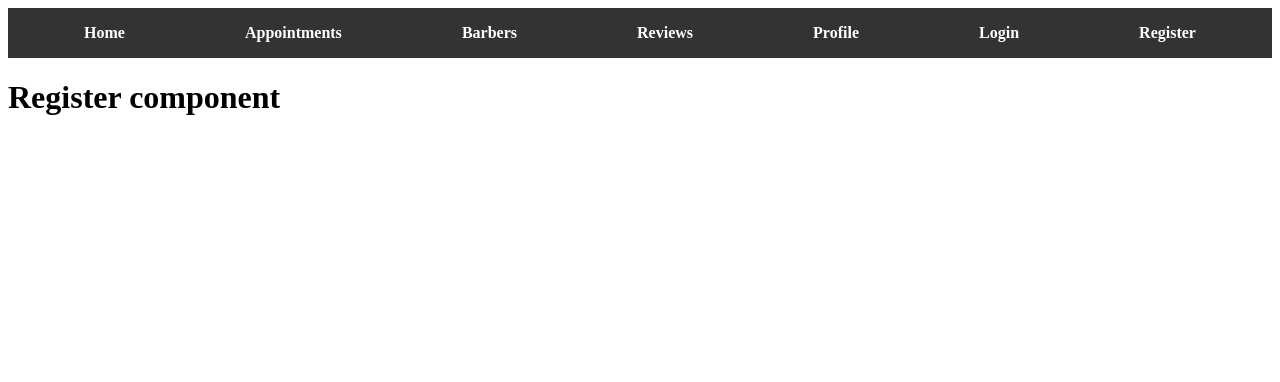
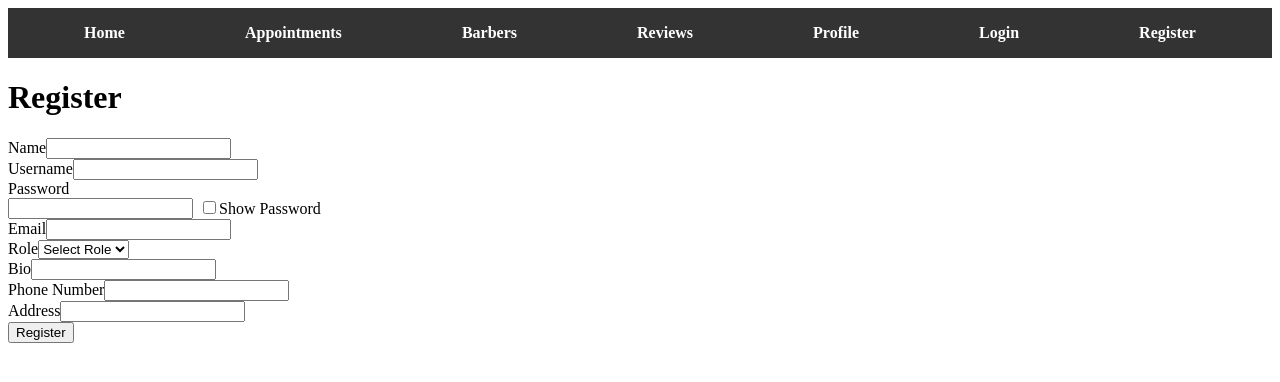
Before and after one commit to Batista0523/BarbApp-FrontEnd, a React (Vite) app: page /register in a window 1280 px wide. Shown: the top 382 px of the page. Built offline with nearby package versions, Linux system fonts and the light colour scheme; no server answers.

Commit message:
added reghister form needs to fix some issue to the backend

```diff
--- a/src/Components/User/Register.jsx
+++ b/src/Components/User/Register.jsx
@@ -1,33 +1,156 @@
-import React, { useEffect, useState } from "react";
-import {addItem } from "../../helpers/apiCalls";
-//temporary code fetching
+import React, { useState } from "react";
+import { addItem } from "../../helpers/apiCalls";
+
 function Register() {
-  const [user, setUser] = useState([]);
-  useEffect(() => {
-    const endpoint = "users";
-    addItem(endpoint)
+  const [name, setName] = useState("");
+  const [username, setUsername] = useState("");
+  const [password, setPassword] = useState("");
+  const [email, setEmail] = useState("");
+  const [role, setRole] = useState("");
+  const [profileInfo, setProfileInfo] = useState("");
+  const [phoneNumber, setPhoneNumber] = useState("");
+  const [address, setAddress] = useState("");
+  const [showPassword, setShowPassword] = useState(false);
+  const [notification, setNotification] = useState(null);
+
+  const handleRegister = (e) => {
+    e.preventDefault();
+    const userData = {
+      name,
+      username,
+      password,
+      email,
+      role,
+      profile_info: profileInfo,
+      phone_number: phoneNumber,
+      address,
+    };
+
+    const endpoint = "users"; // Endpoint should be defined inside handleRegister
+
+    addItem(endpoint, userData)
       .then((response) => {
-        if (response.success) {
-          setUser(response.payload);
-          console.log(response,'response on user')
+        if (response) {
+          console.log("Registration successful", response);
+          // Handle successful registration, e.g., redirect or show success message
         } else {
-          console.error("error fetchin urser", response);
+          console.error("Error registering user");
+          // Handle registration error
         }
       })
       .catch((error) => {
-        console.error("unpecteted format", error);
+        console.error("Unexpected error:", error);
+        // Handle unexpected error
+        if (error.response && error.response.data) {
+          const { message } = error.response.data;
+          setNotification(message);
+        } else {
+          setNotification("Registration failed due to an unexpected error.");
+        }
       });
-  }, []);
+  };
 
-
-
+  const togglePasswordVisibility = () => {
+    setShowPassword(!showPassword);
+  };
 
   return (
     <div>
-      <h1>Register component</h1>
-
-
-
+      <h1>Register</h1>
+      {notification && <div style={{ color: "red" }}>{notification}</div>}
+      <form onSubmit={handleRegister}>
+        <div>
+          <label htmlFor="name">Name</label>
+          <input
+            type="text"
+            id="name"
+            value={name}
+            onChange={(e) => setName(e.target.value)}
+            required
+          />
+        </div>
+        <div>
+          <label htmlFor="username">Username</label>
+          <input
+            type="text"
+            id="username"
+            value={username}
+            onChange={(e) => setUsername(e.target.value)}
+            required
+          />
+        </div>
+        <div>
+          <label htmlFor="password">Password</label>
+          <div style={{ display: "flex", alignItems: "center" }}>
+            <input
+              type={showPassword ? "text" : "password"}
+              id="password"
+              value={password}
+              onChange={(e) => setPassword(e.target.value)}
+              required
+            />
+            <label>
+              <input
+                type="checkbox"
+                onChange={togglePasswordVisibility}
+                style={{ marginLeft: "10px" }}
+              />
+              Show Password
+            </label>
+          </div>
+        </div>
+        <div>
+          <label htmlFor="email">Email</label>
+          <input
+            type="email"
+            id="email"
+            value={email}
+            onChange={(e) => setEmail(e.target.value)}
+            required
+          />
+        </div>
+        <div>
+          <label htmlFor="role">Role</label>
+          <select
+            id="role"
+            value={role}
+            onChange={(e) => setRole(e.target.value)}
+            required
+          >
+            <option value="">Select Role</option>
+            <option value="customer">Customer</option>
+            <option value="barber">Barber</option>
+          </select>
+        </div>
+        <div>
+          <label htmlFor="profileInfo">Bio</label>
+          <input
+            type="text"
+            id="profileInfo"
+            value={profileInfo}
+            onChange={(e) => setProfileInfo(e.target.value)}
+          />
+        </div>
+        <div>
+          <label htmlFor="phoneNumber">Phone Number</label>
+          <input
+            type="text"
+            id="phoneNumber"
+            value={phoneNumber}
+            onChange={(e) => setPhoneNumber(e.target.value)}
+          />
+        </div>
+        <div>
+          <label htmlFor="address">Address</label>
+          <input
+            type="text"
+            id="address"
+            value={address}
+            onChange={(e) => setAddress(e.target.value)}
+          />
+        </div>
+        <button type="submit">Register</button>
+      </form>
     </div>
   );
 }
--- a/src/Components/User/UserProfile.jsx
+++ b/src/Components/User/UserProfile.jsx
@@ -1,11 +1,71 @@
-import React from 'react'
+import React, { useState, useEffect } from 'react';
+import { fetchOneItem, fetchAllItems } from '../../helpers/apiCalls';
 
-function UserProfile() {
+const CustomerUserProfile = ({ userId }) => {
+  const [user, setUser] = useState([]);
+  const [appointments, setAppointments] = useState([]);
+
+  useEffect(() => {
+    const fetchUserData = async () => {
+      try {
+        // Fetch customer's own user data
+        const endpoint = 'users';
+        const userData = await fetchOneItem(endpoint).then((response) => {
+          if (response.success) {
+            setUser(userData.payload)
+          }else {
+            console.error("Unexpected response format", response);
+          }
+          console.log(userData , 'userdata here')
+        });
+
+
+
+        // Fetch all appointments made by the customer
+        const appointmentsEndpoint = 'appointments';
+        console.log(customerAppointments,'---')// Assuming customerAppointments is an array
+        setAppointments(customerAppointments);
+        const customerAppointments = await fetchAllItems(`${appointmentsEndpoint}?customer_id=${userId}`);
+      } catch (error) {
+        console.error('Error fetching user data:----', error);
+      }
+    };
+
+    fetchUserData();
+  }, []);
+
+
+
   return (
     <div>
-      <h1>User Profile</h1>
+      {/* <h2>Customer Profile</h2>
+      <div>
+        <h3>User Information</h3>
+
+        <p>Username: {user.username}</p>
+        <p>Email: {user.email}</p>
+        <p>Role: {user.role}</p>
+        <p>Phone Number: {user.phone_number}</p>
+        <p>Address: {user.address}</p>
+        <p>Profile Info: {user.profile_info}</p>
+      </div>
+      <div>
+        <h3>Appointments</h3>
+        <ul>
+          {appointments.map((appointment) => (
+            <li key={appointment.id}>
+              <p>Barber ID: {appointment.barber_id}</p>
+              <p>Service ID: {appointment.service_id}</p>
+              <p>Date: {new Date(appointment.appointment_date).toLocaleDateString()}</p>
+              <p>Time: {appointment.appointment_time}</p>
+              <p>Status: {appointment.status}</p>
+              <hr />
+            </li>
+          ))}
+        </ul>
+      </div> */}
     </div>
-  )
-}
+  );
+};
 
-export default UserProfile
+export default CustomerUserProfile;
--- a/src/Pages/Home.jsx
+++ b/src/Pages/Home.jsx
@@ -1,11 +1,13 @@
 import React from 'react'
 import Register from '../Components/User/Register'
+import UserProfile from '../Components/User/UserProfile'
 
+import CustomerUserProfile from '../Components/User/UserProfile'
 function Home() {
   return (
     <div>
     <h1>Home</h1>
-
+   <CustomerUserProfile/>
     </div>
   )
 }
```
Also changed, not shown: src/Components/User/Login.jsx (+6 -1 lines).
